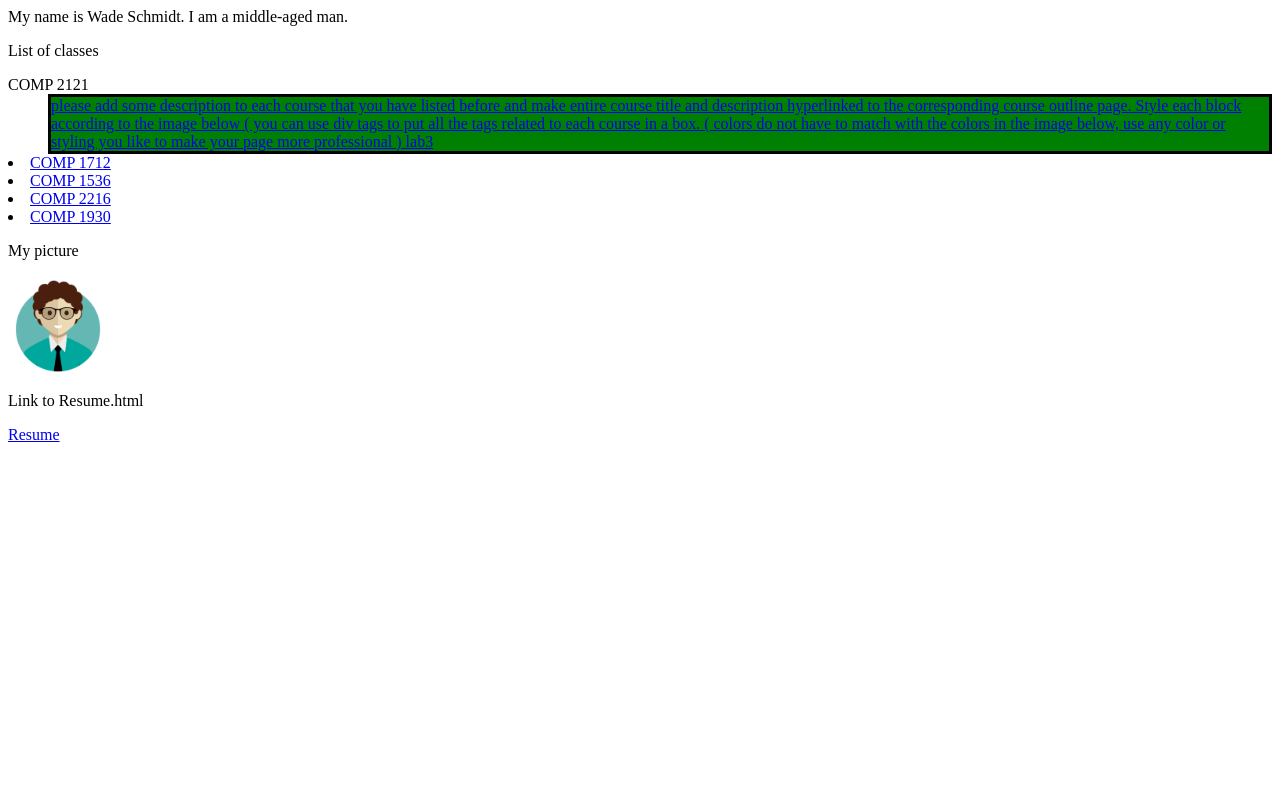
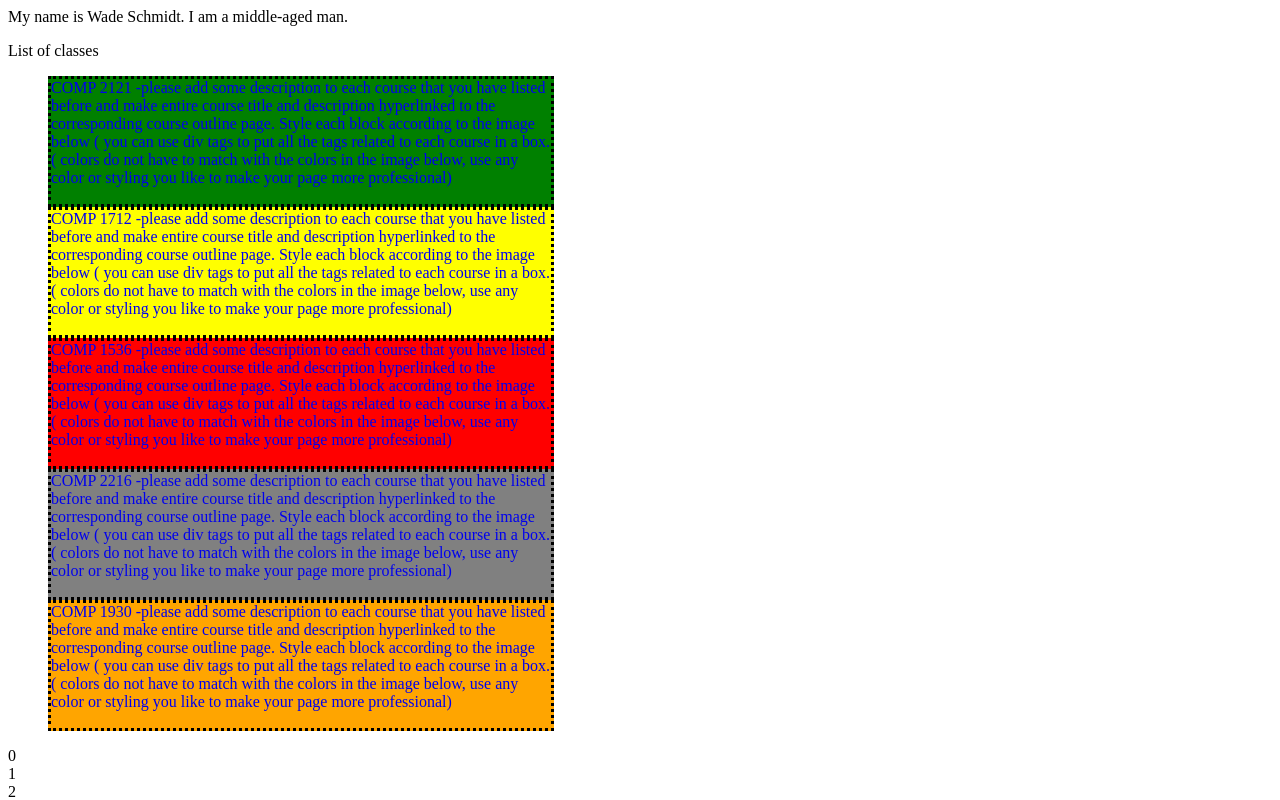
Before and after one commit to madludwig2/madludwig2.github.io, a plain HTML site: page index.html in a window 1280 px wide. Shown: the top 800 px of the page. Drawn offline with Linux system fonts and the light colour scheme.

Commit message:
New index.html for lab3

```diff
--- a/index.html
+++ b/index.html
@@ -3,27 +3,73 @@
     <head>
         <title>Home</title>
         <style>
-            #COMP2121{
-                border:solid;
-                background-color:green;
-
-            }
-        </style>
+        #COMP2121{
+            background-color:green;
+            height: 125px;
+            width: 500px;
+            border-style: dotted;
+        }
+        #COMP1712{
+           background-color:yellow;
+           height: 125px;
+           width: 500px;
+           border-style: dotted;
+        }
+        #COMP1536{
+            background-color:red;
+           height: 125px;
+           width: 500px;
+           border-style: dotted;
+        }
+        #COMP2216{
+          background-color:gray;
+           height: 125px;
+           width: 500px;
+           border-style: dotted;
+        }
+        #COMP1930{
+          background-color:orange;
+           height: 125px;
+           width: 500px;
+           border-style: dotted;
+        }
+        a{text-decoration: none;}
+      </style>
     </head>
     <body>
         <p>My name is Wade Schmidt. I am a middle-aged man.</p>
         <p>List of classes</p>
        <dl>
-           <dt>COMP 2121</dt>
-           <dd id="COMP2121"><a href="https://www.bcit.ca/study/outlines/20191086154"> please add some description to each course that you have listed before and make entire course title and description hyperlinked to the corresponding course outline page. Style each block according to the image below ( you can use div tags to put all the tags related to each course in a box. ( colors do not have to match with the colors in the image below, use any color or styling you like to make your page more professional )
-
-lab3</a></dd>
-
-           <li><a href="https://www.bcit.ca/study/outlines/20191086130">COMP 1712</a></li>
-           <li><a href="https://www.bcit.ca/study/outlines/20191086129">COMP 1536</a></li>
-           <li><a href="https://www.bcit.ca/study/outlines/20191084004">COMP 2216</a></li>
-           <li><a href="https://www.bcit.ca/study/outlines/20191086134">COMP 1930</a></li>
+           <dt></dt>
+           <dd id="COMP2121">
+            <a href="https://www.bcit.ca/study/outlines/20191086154" display:block>COMP 2121 -please add some description to each course that you have listed before and make entire course title and description hyperlinked to the corresponding course outline page. Style each block according to the image below ( you can use div tags to put all the tags related to each course in a box. ( colors do not have to match with the colors in the image below, use any color or styling you like to make your page more professional)</a>
+          </dd>
+          <dd id="COMP1712">
+           <a href="https://www.bcit.ca/study/outlines/20191086130" display:block>COMP 1712 -please add some description to each course that you have listed before and make entire course title and description hyperlinked to the corresponding course outline page. Style each block according to the image below ( you can use div tags to put all the tags related to each course in a box. ( colors do not have to match with the colors in the image below, use any color or styling you like to make your page more professional)</a>
+         </dd>
+         <dd id="COMP1536">
+           <a href="https://www.bcit.ca/study/outlines/20191086129" display:block>COMP 1536 -please add some description to each course that you have listed before and make entire course title and description hyperlinked to the corresponding course outline page. Style each block according to the image below ( you can use div tags to put all the tags related to each course in a box. ( colors do not have to match with the colors in the image below, use any color or styling you like to make your page more professional)</a>
+         </dd>
+         <dd id="COMP2216">
+           <a href="https://www.bcit.ca/study/outlines/20191084004" display:block>COMP 2216 -please add some description to each course that you have listed before and make entire course title and description hyperlinked to the corresponding course outline page. Style each block according to the image below ( you can use div tags to put all the tags related to each course in a box. ( colors do not have to match with the colors in the image below, use any color or styling you like to make your page more professional)</a>
+         </dd>
+         <dd id="COMP1930">
+           <a href="https://www.bcit.ca/study/outlines/20191086134" display:block>COMP 1930 -please add some description to each course that you have listed before and make entire course title and description hyperlinked to the corresponding course outline page. Style each block according to the image below ( you can use div tags to put all the tags related to each course in a box. ( colors do not have to match with the colors in the image below, use any color or styling you like to make your page more professional)</a>
+         </dd>
        </dl>
+       <script>
+        for(let i=0; i<=10; ++i){
+          console.log(i);
+        }
+        for(let i=10; i>=0; --i){
+          console.log(i);
+        }
+        document.open()
+        for(let i=0; i<=10; ++i){
+          document.write(i + "<br>")
+        }
+        document.close()
+       </script>
        <p>My picture</p>
         <img src="images/wade.png" alt="This is not my picture." width="100" height="100">
         <p>Link to Resume.html</p>
```
